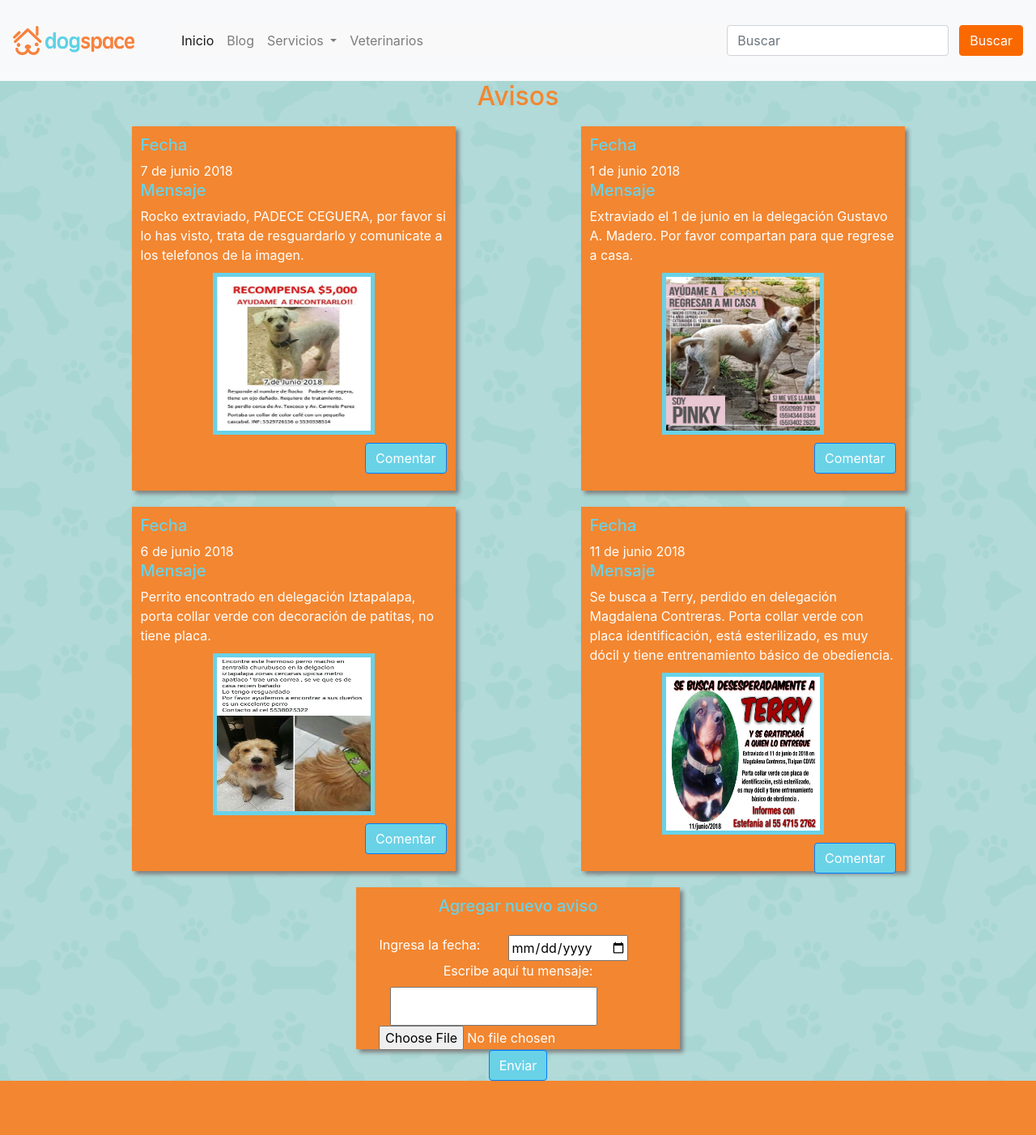
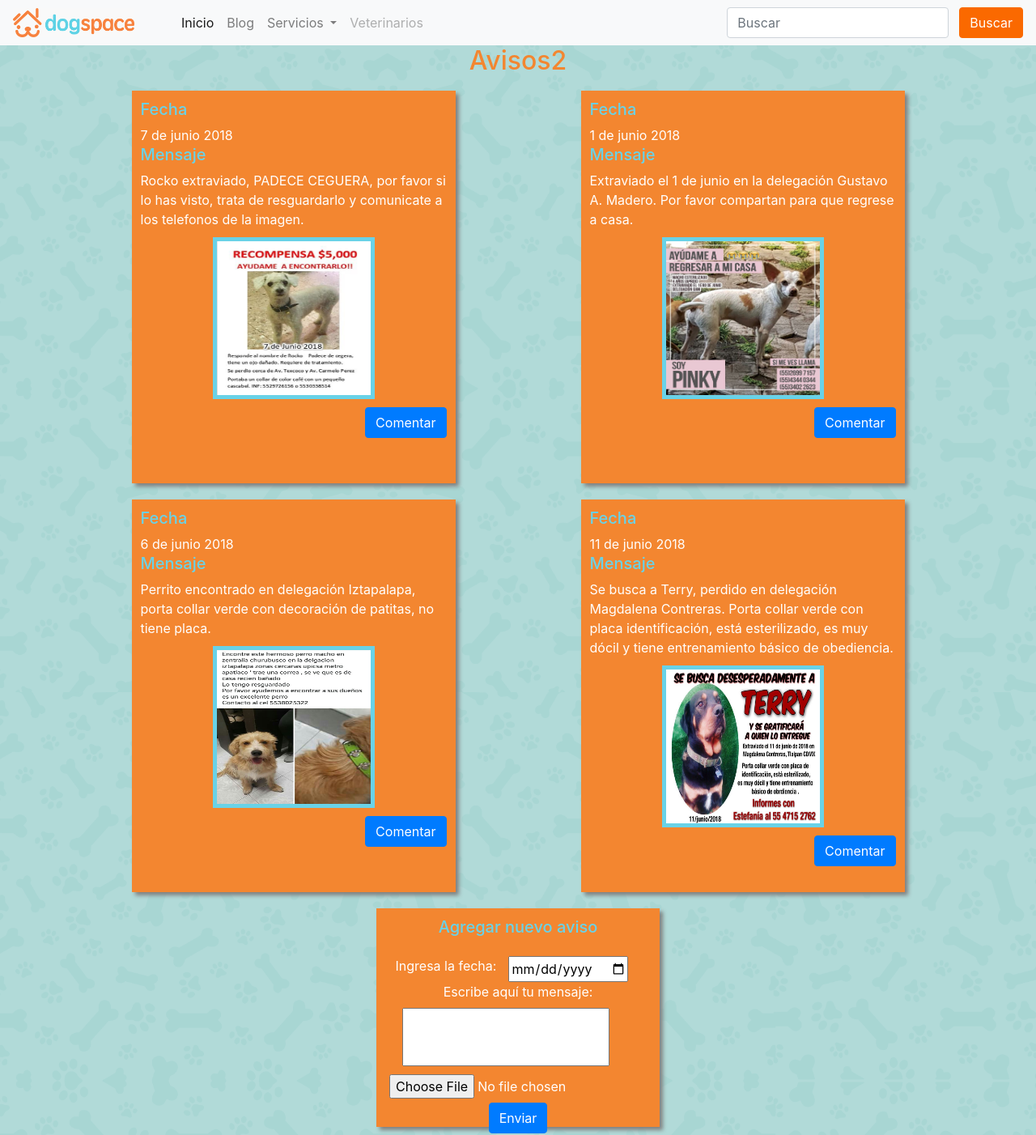
Before and after one commit to diberfra/dogspace, a PHP site: page /avisos.html in a window 1280 px wide. Shown: the whole page at 81% size. Before the commit the page ends 1335 px from the top, so only its background shows below. Run offline with PHP 8.4, Linux system fonts and the light colour scheme.

Commit message:
Esperemos

```diff
--- a/avisos.html
+++ b/avisos.html
@@ -1,19 +1,30 @@
-<!DOCTYPE html>
-<html lang="es">
+<!doctype html>
+<html lang="en">
   <head>
-    <meta charset="UTF-8">
-    <meta name="viewport" content="width=device-width, initial-scale=1.0">
-    <meta http-equiv="X-UA-Compatible" content="ie=edge">
-    <link rel="stylesheet" href="https://stackpath.bootstrapcdn.com/bootstrap/4.1.1/css/bootstrap.min.css" integrity="sha384-WskhaSGFgHYWDcbwN70/dfYBj47jz9qbsMId/iRN3ewGhXQFZCSftd1LZCfmhktB" crossorigin="anonymous">
         <script type="text/javascript" src="avisos.json"></script>
         <script type="text/javascript" src="action.js"></script>
         <link rel="stylesheet" href="style.css">
-    <title>Avisos</title>
+      <link rel="stylesheet" href="https://cdnjs.cloudflare.com/ajax/libs/font-awesome/4.7.0/css/font-awesome.min.css">
+
+  <link href="//:netdna.bootstrapcdn.com/bootstrap/3.0.0/css/bootstrap.min.css" rel="stylesheet" id="bootstrap-css">
+  <script src="//:netdna.bootstrapcdn.com/bootstrap/3.0.0/js/bootstrap.min.js"></script>
+  <script src="//:code.jquery.com/jquery-1.11.1.min.js"></script>
+        <!------ Include the above in your HEAD tag ---------->
+    <!-- Required meta tags -->
+    <meta charset="utf-8">
+    <meta name="viewport" content="user-scalable=yes, initial-scale=1.0, width=320" />
+    <meta http-equiv="X-UA-Compatible" content="ie=edge">
+
+
+    <!-- Bootstrap CSS -->
+    <link rel="stylesheet" href="https://stackpath.bootstrapcdn.com/bootstrap/4.1.1/css/bootstrap.min.css" integrity="sha384-WskhaSGFgHYWDcbwN70/dfYBj47jz9qbsMId/iRN3ewGhXQFZCSftd1LZCfmhktB" crossorigin="anonymous">
+
+    <title>DogSpace</title>
   </head>
   <body onload="showAvisos()">
 
 
-        <nav class="navbar navbar-expand-lg navbar-light bg-light" id="barra">
+    <nav class="navbar navbar-expand-lg navbar-light bg-light">
       <img id="logohome" src="Logo.png" alt="dogspace">
       <button class="navbar-toggler" type="button" data-toggle="collapse" data-target="#navbarSupportedContent" aria-controls="navbarSupportedContent" aria-expanded="false" aria-label="Toggle navigation">
         <span class="navbar-toggler-icon"></span>
@@ -34,23 +45,25 @@
             <div class="dropdown-menu" aria-labelledby="navbarDropdown">
               <a class="dropdown-item" href="avisos.html">Avisos</a>
               <a class="dropdown-item" href="alimentos.html">Alimentos</a>
+
               <a class="dropdown-item" href="#">Paseadores</a>
             </div>
           </li>
           <li class="nav-item">
-                       <a class="nav-link" href="https://dogspace.herokuapp.com/veterinarios.html">Veterinarios</a>
+            <a class="nav-link disabled" href="https://dogspace.herokuapp.com/veterinarios.html">Veterinarios</a>
           </li>
         </ul>
+        <div>
             <form class="form-inline my-2 my-lg-0">
                 <input class="form-control mr-sm-2" type="search" placeholder="Buscar" aria-label="Search">
                 <button class="btn btn-outline-success my-2 my-sm-0" id="boton" type="submit">Buscar</button>
 
-
               </form>
+        </div>
       </div>
     </nav>
 
-               <h2>Avisos</h2>
+    <h2>Avisos2</h2>
 
 
     <div class="container">
@@ -72,9 +85,10 @@
                             <input type="text" id="message">
                             <br>
                             <br>
-                                <form action="/action_page.php">
+                            <br>
+                            <form id="fotos" action="/action_page.php">
                               <input type="file" name="pic" accept="image/*">
-
+                             <br>
                             </form>
                             <button type='button' class='btn btn-primary' onclick="agregar()">Enviar</button>
             </div>
@@ -83,6 +97,16 @@
 
 
 
+
+
+
+
+
+
+
+
+    <!-- Optional JavaScript -->
+    <!-- jQuery first, then Popper.js, then Bootstrap JS -->
     <script src="https://code.jquery.com/jquery-3.3.1.slim.min.js" integrity="sha384-q8i/X+965DzO0rT7abK41JStQIAqVgRVzpbzo5smXKp4YfRvH+8abtTE1Pi6jizo" crossorigin="anonymous"></script>
     <script src="https://cdnjs.cloudflare.com/ajax/libs/popper.js/1.14.3/umd/popper.min.js" integrity="sha384-ZMP7rVo3mIykV+2+9J3UJ46jBk0WLaUAdn689aCwoqbBJiSnjAK/l8WvCWPIPm49" crossorigin="anonymous"></script>
     <script src="https://stackpath.bootstrapcdn.com/bootstrap/4.1.1/js/bootstrap.min.js" integrity="sha384-smHYKdLADwkXOn1EmN1qk/HfnUcbVRZyYmZ4qpPea6sjB/pTJ0euyQp0Mk8ck+5T" crossorigin="anonymous"></script>
--- a/style.css
+++ b/style.css
@@ -2,17 +2,25 @@ a {
     text-decoration: none;
 }
 body{
-    background-image: url("background.png");
+    height: 100%;
+    background-position: center center;
+    background-image: url(Back.png);
+    background-attachment: fixed;
+    background-size: cover;
+}
+
+#avisar {
+    width: 100%;
 }
 
 h2{
     text-align: center;
-    color: #F38630;
+    color: #F38630 !important;
 }
 
 .item{
     width: 400px;
-    height: 450px;
+    height: 485px;
     margin: 10px 10px;
     background-color: #F38630;
     box-shadow: 4px 4px 5px grey;
@@ -22,8 +30,8 @@ h2{
 }
 
 .item1{
-    width: 400px;
-    height: 200px;
+    width: 350px !important;
+    height: 270px;
     margin: 10px 10px;
     background-color: #F38630;
     box-shadow: 4px 4px 5px grey;
@@ -58,7 +66,7 @@ h2{
 }
 
 h5{
-    color: #69D2E7;
+    color: #69D2E7 !important;
 }
 
 .btn{
@@ -82,6 +90,7 @@ a {
 
 #barra {
     height: 100px;
+    width: 100%;
 }
 
 #boton {
@@ -101,7 +110,7 @@ a {
 
 }
 
-#navbarSupportedContent {
-    background-color: #F9F9F9;
-    width: 10px;
+#fotos {
+    margin-top: 10px !important ;
+    margin-bottom: 5px;
 }
```
Also changed, not shown: blog.html (+10 -3 lines). Lines whose indentation alone changed are shown as unchanged.
